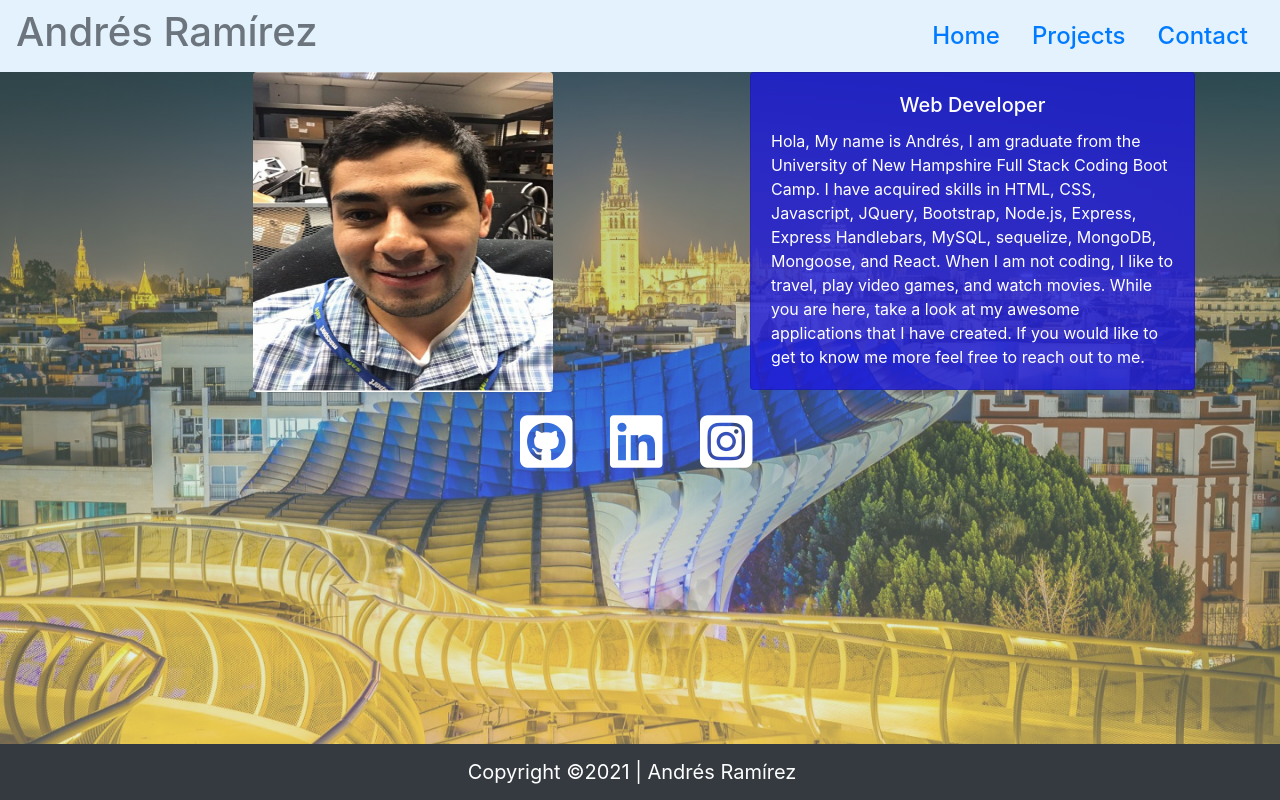
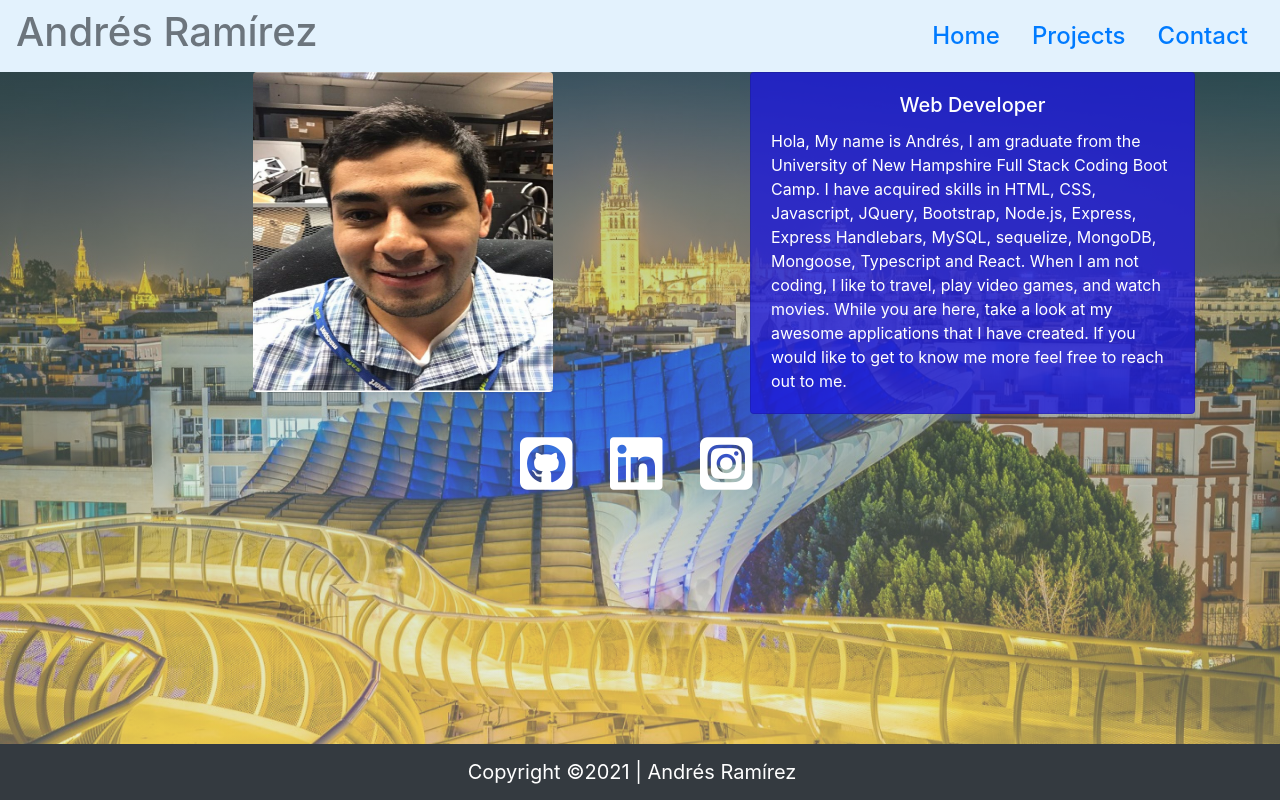
Before and after one commit to ARam2142/React-Portfolio, a React (Create React App) app: page / in a window 1280 px wide. Built offline with nearby package versions, Linux system fonts and the light colour scheme.

Commit message:
small changes to home and contact

```diff
--- a/src/components/contact/Contact.tsx
+++ b/src/components/contact/Contact.tsx
@@ -1,3 +1,4 @@
+/* eslint-disable react/jsx-no-target-blank */
 /* eslint-disable jsx-a11y/anchor-has-content */
 import React from "react";
 import Nav from "react-bootstrap/Nav";
--- a/src/components/home/Home.tsx
+++ b/src/components/home/Home.tsx
@@ -26,7 +26,7 @@ const Home = () => {
                                 <div className="card-body">
                                     <h5 className="card-title text-center">Web Developer</h5>
                                     <p className="card-text">Hola, My name is Andrés, I am graduate from the University of New Hampshire Full Stack Coding Boot Camp.
-                                    I have acquired skills in HTML, CSS, Javascript, JQuery, Bootstrap, Node.js, Express, Express Handlebars, MySQL, sequelize, MongoDB, Mongoose, and React.
+                                    I have acquired skills in HTML, CSS, Javascript, JQuery, Bootstrap, Node.js, Express, Express Handlebars, MySQL, sequelize, MongoDB, Mongoose, Typescript and React.
                                     When I am not coding, I like to travel, play video games, and watch movies. While you are here, take a look at my awesome applications that I have created.
                                     If you would like to get to know me more feel free to reach out to me.
 
```
